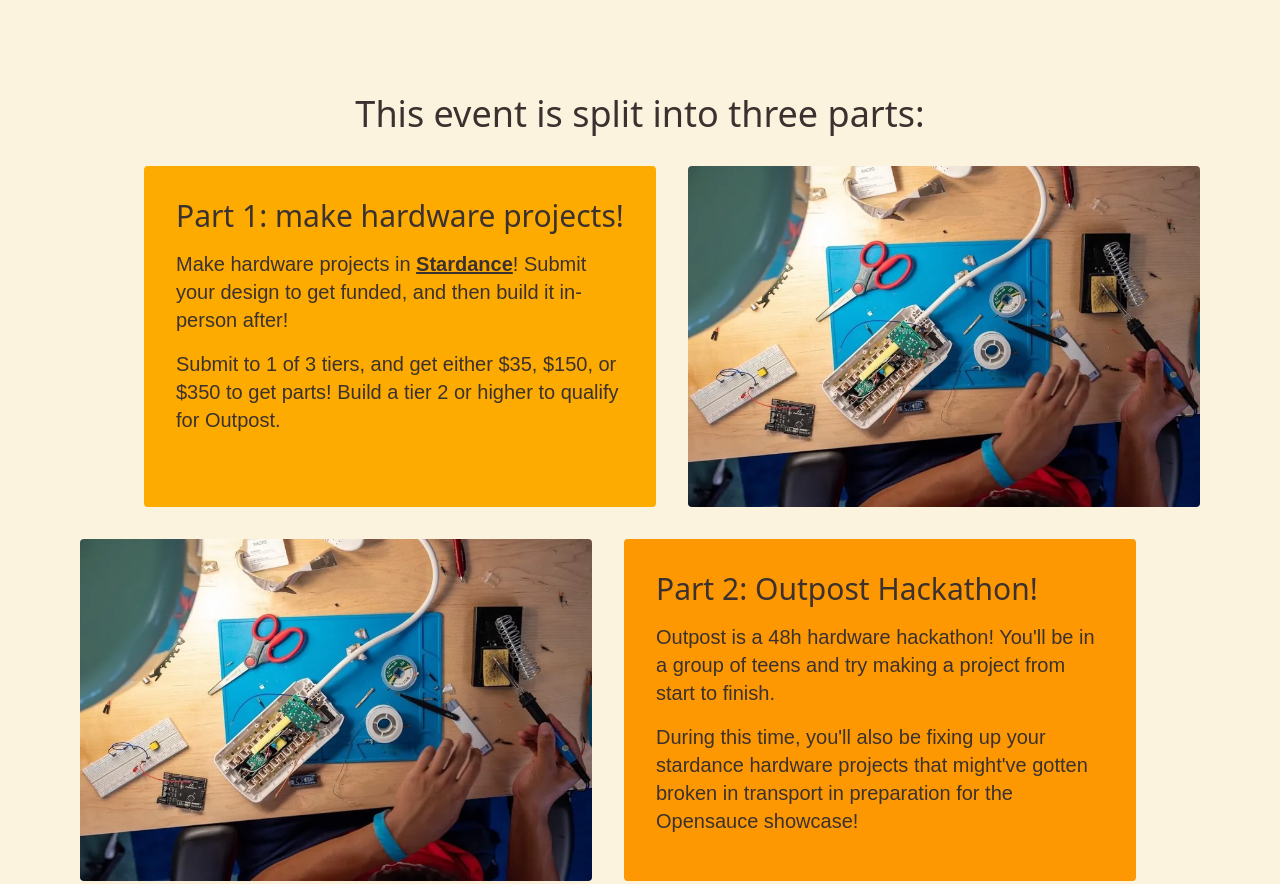
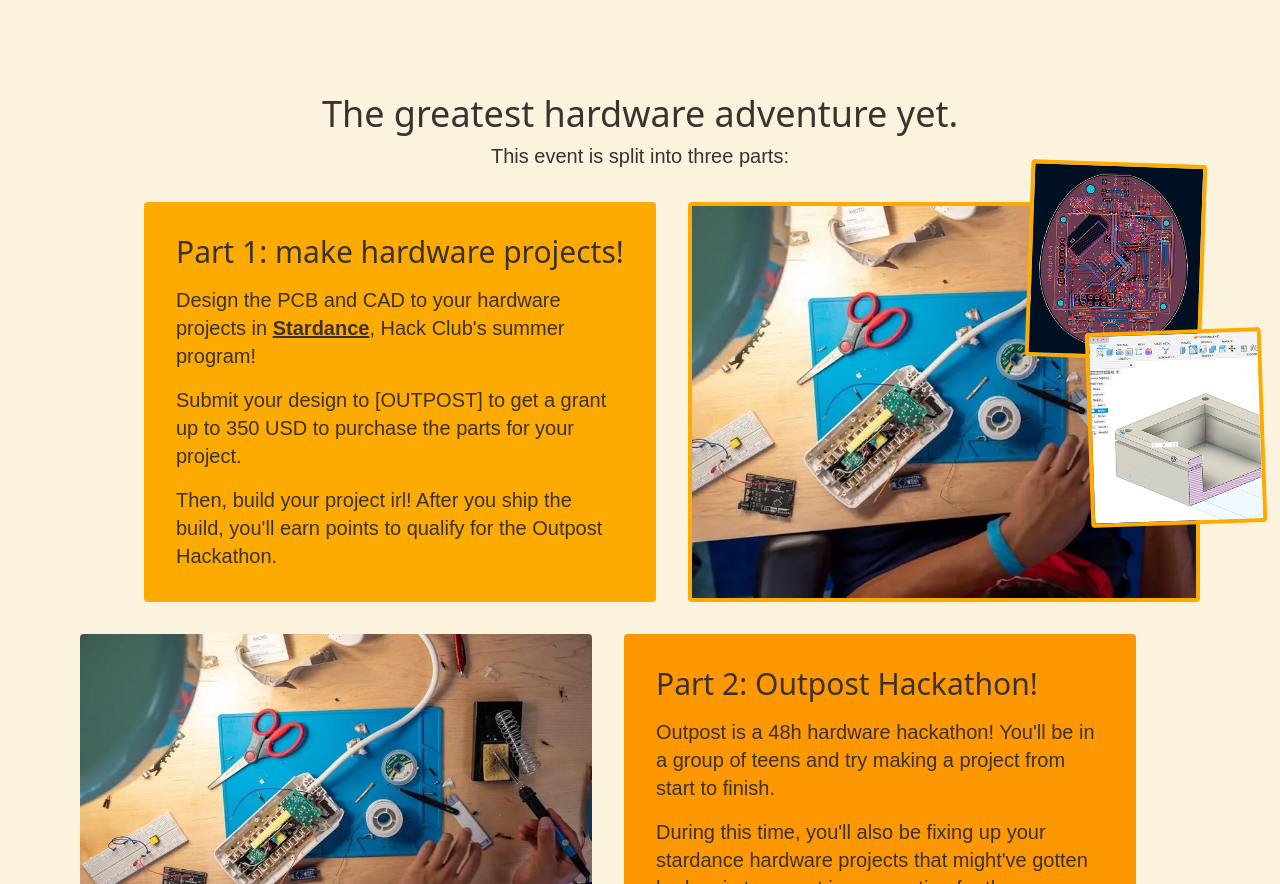
Before and after one commit to hackclub/open-sauce-2026, an Astro site in the folder website/: page / in a window 1280 px wide. Shown: the part 834-1718 px from the top of the page. Built offline with nearby package versions, Linux system fonts and the light colour scheme; Astro itself is replaced by a stand-in of ours; a web font is replaced by a local one.

Commit message:
many updates

```diff
--- a/website/src/pages/index.astro
+++ b/website/src/pages/index.astro
@@ -138,9 +138,13 @@ import HeroProject from "../components/HeroProject.astro";
 
     <div class="py-24 bg-[#FCF3DE] text-[#3B312F]">
         <div class="flex flex-col items-center">
-            <p class="text-4xl mb-8 germania">
-                This event is split into three parts:
-            </p>
+            <div class="mb-8 text-center">
+                <p class="text-4xl germania">
+                    The greatest hardware adventure yet.
+                </p>
+                <p class="text-xl mt-2">This event is split into three parts:</p>
+            </div>
+
 
             <div class="grid grid-cols-1 lg:grid-cols-2 gap-8">
                 <div
@@ -150,26 +154,26 @@ import HeroProject from "../components/HeroProject.astro";
                         Part 1: make hardware projects!
                     </p>
                     <p class="text-xl">
-                        Make hardware projects in <a
+                        Design the PCB and CAD to your hardware projects in <a
                             href="https://stardance.hackclub.com"
                             target="_blank"
                             rel="noopener noreferrer"
                             class="text-[#3B312F] hover:underline font-bold link"
                             >Stardance</a
-                        >! Submit your design to get funded, and then build it in-person
-                        after!
-                    </p>
-                    <p class="text-xl mt-4">
-                        Submit to 1 of 3 tiers, and get either $35, $150, or
-                        $350 to get parts! Build a tier 2 or higher to qualify
-                        for Outpost.
+                        >, Hack Club's summer program!
+
+                        <p class="text-xl mt-4">Submit your design to [OUTPOST] to get a grant up to 350 USD
+                        to purchase the parts for your project.</p>
+
+                        <p class="text-xl mt-4">Then, build your project irl! After you ship the build, you'll earn points to qualify for the Outpost Hackathon.</p>
                     </p>
                 </div>
 
-                <img
-                    src="/info1.png"
-                    class="max-w-lg rounded w-full h-full object-cover lg:translate-x-8"
-                />
+                <div class="relative [&_*]:border-4 [&_*]:border-[#FEAB01]">
+                    <img src="/info1.png" class="max-w-lg rounded w-full h-full object-cover lg:translate-x-8"/>
+                    <img src="/hackapet.png" class="absolute max-w-44 rounded -top-10 -right-9 z-10 rotate-2"/>
+                    <img src="/hackpadcase.png" class="absolute max-w-44 rounded top-32 -right-24 z-10 -rotate-2"/>
+                </div>
 
                 <img
                     src="/info1.png"
@@ -219,6 +223,11 @@ import HeroProject from "../components/HeroProject.astro";
         </div>
     </div>
 
+
+
+
+
+
     <div class="py-24 bg-[#3B312F]">
         <div class="flex flex-col items-center text-[#FCF3DE]">
             <p class="text-4xl mb-8 text-[#FE5100] germania">How can I join?</p>
@@ -226,11 +235,21 @@ import HeroProject from "../components/HeroProject.astro";
         </div>
     </div>
 
+
+
+
+
+
     <div class="py-24 flex flex-col items-center bg-[#FCF3DE] text-[#3B312F]">
-        <p class="text-4xl mb-8 germania">
-            Check out Undercity, a 4-day hardware hackathon we hosted a year
-            ago:
-        </p>
+        <div class="mb-8 text-center">
+            <p class="text-4xl germania">
+                What does a hardware hackathon look like?
+            </p>
+            <p class="mt-2 text-xl">
+                Check out <a href="https://undercity.hackclub.com" class="link">Undercity</a>, a 4-day hardware hackathon we hosted at GitHub HQ last year!
+            </p>
+        </div>
+
 
         <iframe
             src="https://www.youtube.com/embed/kaEFv7e49mo"
```
Also changed, not shown: website/public/hackapet.png (added), website/public/hackpadcase.png (added).
